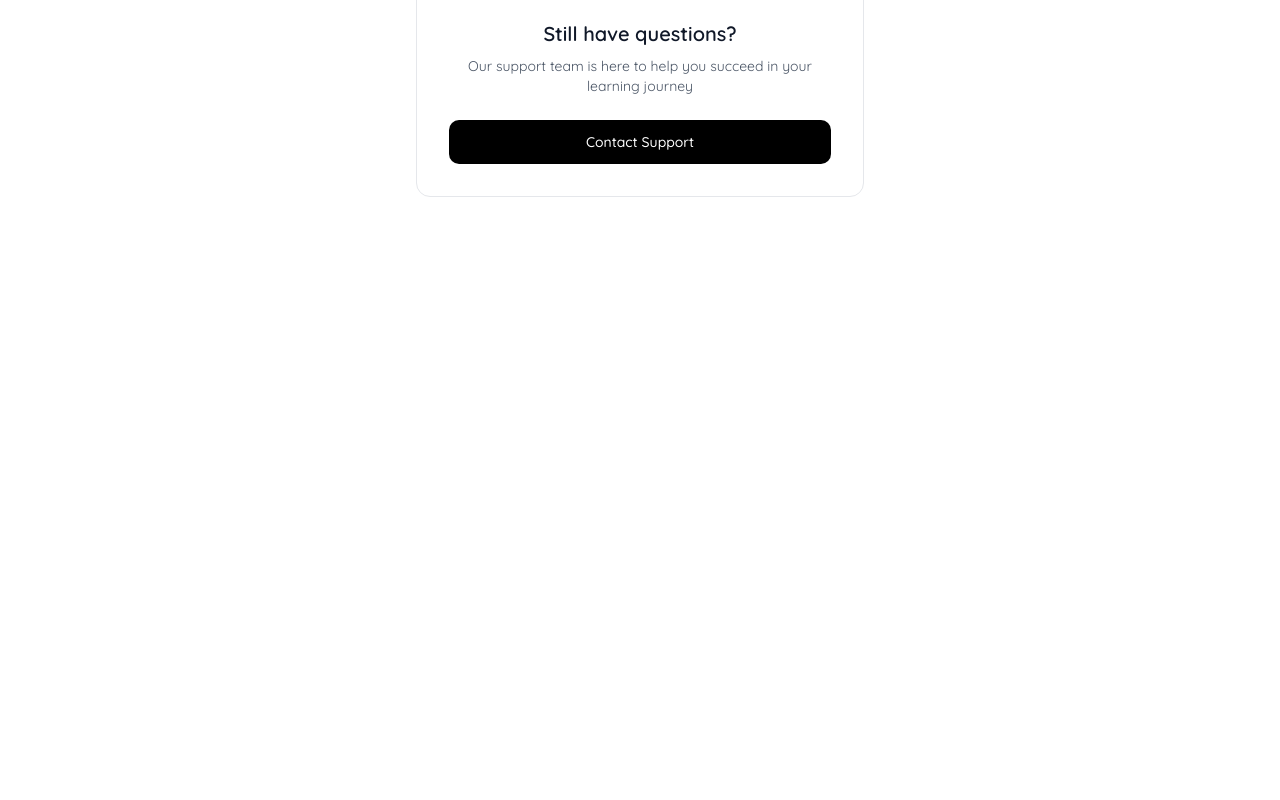
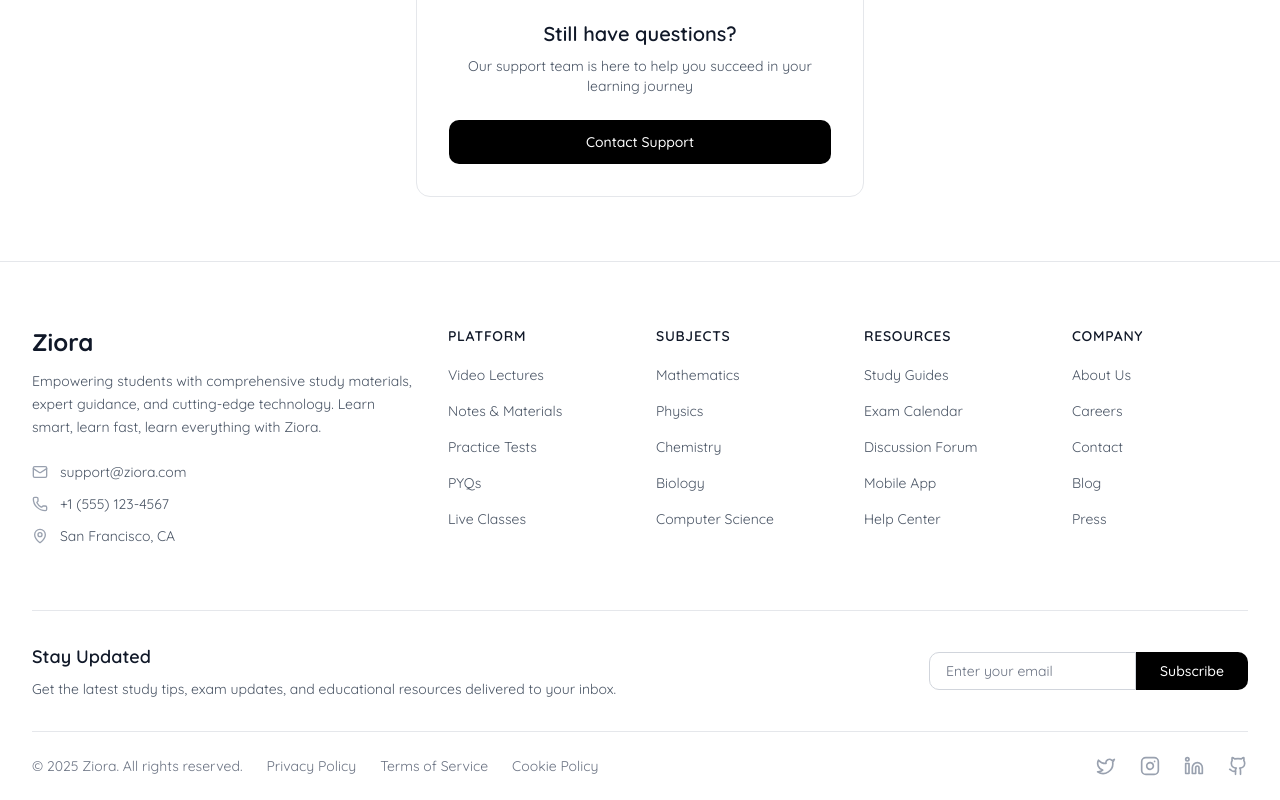
Before and after one commit to faizzz11/ziora, a Next.js app: page / in a window 1280 px wide. Shown: the part 4405-5205 px from the top of the page. Before the commit the page ends 4602 px from the top, so only its background shows below. Built offline with nearby package versions, Linux system fonts and the light colour scheme.

Commit message:
Add Footer component to Home page layout and adjust FAQ container margin for improved spacing

```diff
--- a/app/page.tsx
+++ b/app/page.tsx
@@ -5,6 +5,7 @@ import WebsiteTour from "@/components/landing/WebsiteTour";
 import Bento from "@/components/landing/Bento";
 import PlatformInAction from "@/components/landing/PlatformInAction";
 import FAQ from "@/components/landing/FAQ";
+import Footer from "@/components/landing/Footer";
 
 export default function Home() {
   return (
@@ -15,6 +16,7 @@ export default function Home() {
       <Bento />
       <PlatformInAction />
       <FAQ />
+      <Footer />
   </div>
   );
 }
--- a/components/landing/FAQ.tsx
+++ b/components/landing/FAQ.tsx
@@ -156,7 +156,7 @@ function FAQ() {
 
     return (
 
-            <div className="container px-4 mx-auto max-w-4xl">
+            <div className="container px-4 mx-auto mb-16 max-w-4xl">
                 <motion.div
                     initial={{ opacity: 0, y: 20 }}
                     animate={{ opacity: 1, y: 0 }}
--- /dev/null
+++ b/components/landing/Footer.tsx
@@ -0,0 +1,184 @@
+import React from 'react';
+import { Mail, Phone, MapPin, Github, Twitter, Linkedin, Instagram } from 'lucide-react';
+
+const Footer = () => {
+  const currentYear = new Date().getFullYear();
+
+  const footerSections = [
+    {
+      title: "Platform",
+      links: [
+        { name: "Video Lectures", href: "#" },
+        { name: "Notes & Materials", href: "#" },
+        { name: "Practice Tests", href: "#" },
+        { name: "PYQs", href: "#" },
+        { name: "Live Classes", href: "#" },
+      ]
+    },
+    {
+      title: "Subjects",
+      links: [
+        { name: "Mathematics", href: "#" },
+        { name: "Physics", href: "#" },
+        { name: "Chemistry", href: "#" },
+        { name: "Biology", href: "#" },
+        { name: "Computer Science", href: "#" },
+      ]
+    },
+    {
+      title: "Resources",
+      links: [
+        { name: "Study Guides", href: "#" },
+        { name: "Exam Calendar", href: "#" },
+        { name: "Discussion Forum", href: "#" },
+        { name: "Mobile App", href: "#" },
+        { name: "Help Center", href: "#" },
+      ]
+    },
+    {
+      title: "Company",
+      links: [
+        { name: "About Us", href: "#" },
+        { name: "Careers", href: "#" },
+        { name: "Contact", href: "#" },
+        { name: "Blog", href: "#" },
+        { name: "Press", href: "#" },
+      ]
+    }
+  ];
+
+  const socialLinks = [
+    { icon: Twitter, href: "#", label: "Twitter" },
+    { icon: Instagram, href: "#", label: "Instagram" },
+    { icon: Linkedin, href: "#", label: "LinkedIn" },
+    { icon: Github, href: "#", label: "GitHub" },
+  ];
+
+  return (
+    <footer className="bg-white dark:bg-gray-900 border-t border-gray-200 dark:border-gray-700">
+      <div className="max-w-7xl mx-auto px-4 sm:px-6 lg:px-8">
+        {/* Main Footer Content */}
+        <div className="py-16">
+          <div className="grid grid-cols-1 md:grid-cols-2 lg:grid-cols-6 gap-8">
+            {/* Brand Section */}
+            <div className="lg:col-span-2">
+              <div className="mb-6">
+                <h3 className="text-2xl font-bold text-gray-900 dark:text-white">
+                  Ziora
+                </h3>
+                <p className="mt-3 text-gray-600 dark:text-gray-300 text-sm leading-relaxed">
+                  Empowering students with comprehensive study materials, expert guidance, and cutting-edge technology.
+                  Learn smart, learn fast, learn everything with Ziora.
+                </p>
+              </div>
+
+              {/* Contact Info */}
+              <div className="space-y-3">
+                <div className="flex items-center text-sm text-gray-600 dark:text-gray-300">
+                  <Mail className="h-4 w-4 mr-3 text-gray-400" />
+                  support@ziora.com
+                </div>
+                <div className="flex items-center text-sm text-gray-600 dark:text-gray-300">
+                  <Phone className="h-4 w-4 mr-3 text-gray-400" />
+                  +1 (555) 123-4567
+                </div>
+                <div className="flex items-center text-sm text-gray-600 dark:text-gray-300">
+                  <MapPin className="h-4 w-4 mr-3 text-gray-400" />
+                  San Francisco, CA
+                </div>
+              </div>
+            </div>
+
+            {/* Footer Links */}
+            {footerSections.map((section) => (
+              <div key={section.title} className="lg:col-span-1">
+                <h4 className="text-sm font-semibold text-gray-900 dark:text-white mb-4 uppercase tracking-wider">
+                  {section.title}
+                </h4>
+                <ul className="space-y-3">
+                  {section.links.map((link) => (
+                    <li key={link.name}>
+                      <a
+                        href={link.href}
+                        className="text-sm text-gray-600 dark:text-gray-300 hover:text-gray-900 dark:hover:text-white transition-colors duration-200"
+                      >
+                        {link.name}
+                      </a>
+                    </li>
+                  ))}
+                </ul>
+              </div>
+            ))}
+          </div>
+        </div>
+
+        {/* Newsletter Section */}
+        <div className="border-t border-gray-200 dark:border-gray-700 py-8">
+          <div className="md:flex md:items-center md:justify-between">
+            <div className="md:flex-1">
+              <h4 className="text-lg font-semibold text-gray-900 dark:text-white mb-2">
+                Stay Updated
+              </h4>
+              <p className="text-sm text-gray-600 dark:text-gray-300 mb-4 md:mb-0">
+                Get the latest study tips, exam updates, and educational resources delivered to your inbox.
+              </p>
+            </div>
+            <div className="md:ml-8 md:flex-shrink-0">
+              <div className="flex">
+                <input
+                  type="email"
+                  placeholder="Enter your email"
+                  className="px-4 py-2 text-sm border border-gray-300 dark:border-gray-600 rounded-l-lg bg-white dark:bg-gray-800 text-gray-900 dark:text-white placeholder-gray-500 dark:placeholder-gray-400 focus:outline-none focus:ring-2 focus:ring-gray-500 dark:focus:ring-gray-400"
+                />
+                <button className="px-6 py-2 text-sm font-medium text-white bg-black dark:bg-white dark:text-black rounded-r-lg hover:bg-gray-800 dark:hover:bg-gray-100 transition-colors duration-200">
+                  Subscribe
+                </button>
+              </div>
+            </div>
+          </div>
+        </div>
+
+        {/* Bottom Footer */}
+        <div className="border-t border-gray-200 dark:border-gray-700 py-6">
+          <div className="md:flex md:items-center md:justify-between">
+            <div className="flex space-x-6 md:order-2">
+              {socialLinks.map((social) => {
+                const Icon = social.icon;
+                return (
+                  <a
+                    key={social.label}
+                    href={social.href}
+                    aria-label={social.label}
+                    className="text-gray-400 hover:text-gray-600 dark:hover:text-gray-300 transition-colors duration-200"
+                  >
+                    <Icon className="h-5 w-5" />
+                  </a>
+                );
+              })}
+            </div>
+            <div className="mt-4 md:mt-0 md:order-1">
+              <div className="flex flex-col sm:flex-row sm:items-center space-y-2 sm:space-y-0 sm:space-x-6">
+                <p className="text-sm text-gray-500 dark:text-gray-400">
+                  © {currentYear} Ziora. All rights reserved.
+                </p>
+                <div className="flex space-x-6">
+                  <a href="#" className="text-sm text-gray-500 dark:text-gray-400 hover:text-gray-900 dark:hover:text-white transition-colors">
+                    Privacy Policy
+                  </a>
+                  <a href="#" className="text-sm text-gray-500 dark:text-gray-400 hover:text-gray-900 dark:hover:text-white transition-colors">
+                    Terms of Service
+                  </a>
+                  <a href="#" className="text-sm text-gray-500 dark:text-gray-400 hover:text-gray-900 dark:hover:text-white transition-colors">
+                    Cookie Policy
+                  </a>
+                </div>
+              </div>
+            </div>
+          </div>
+        </div>
+      </div>
+    </footer>
+  );
+};
+
+export default Footer;
```
